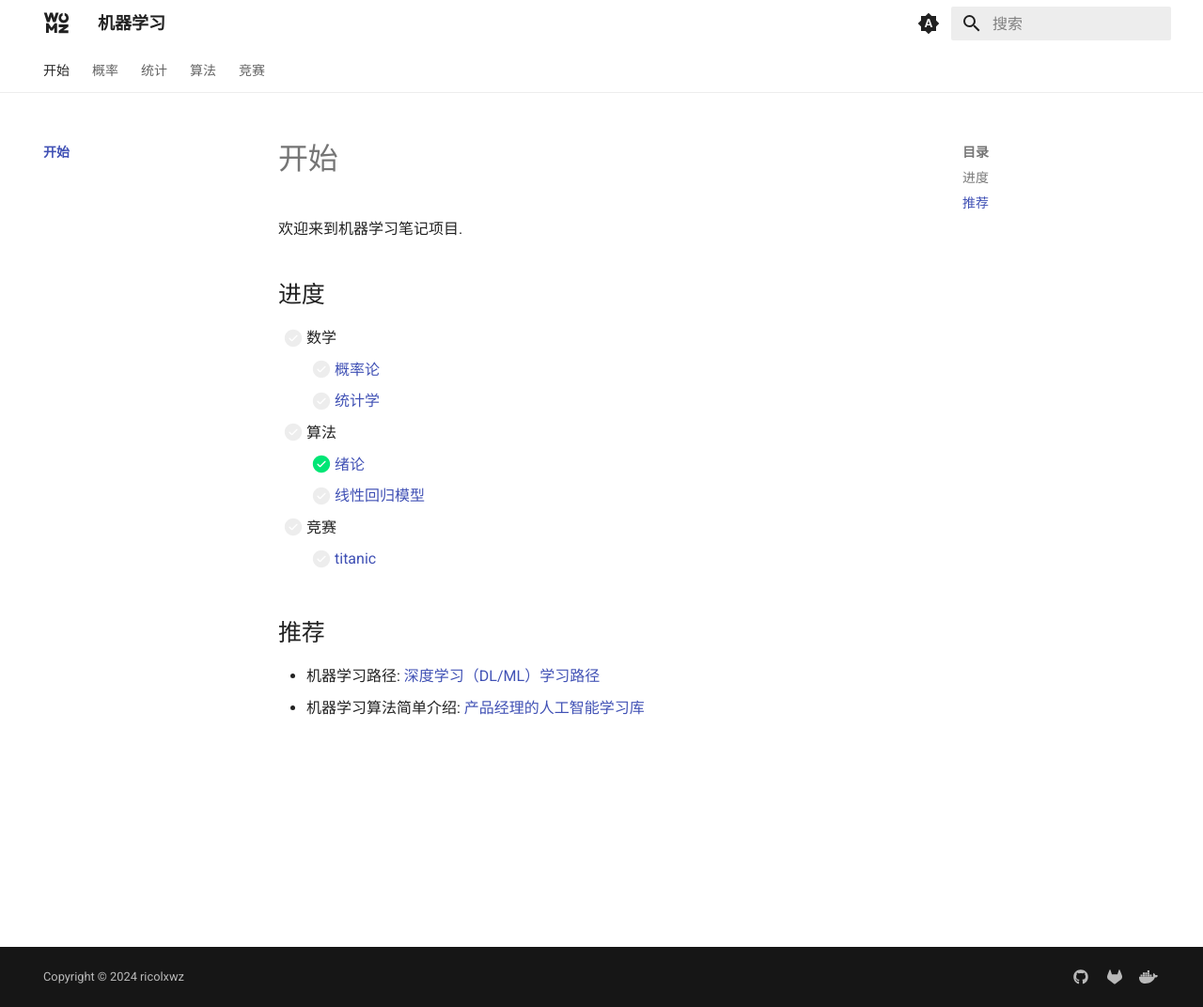
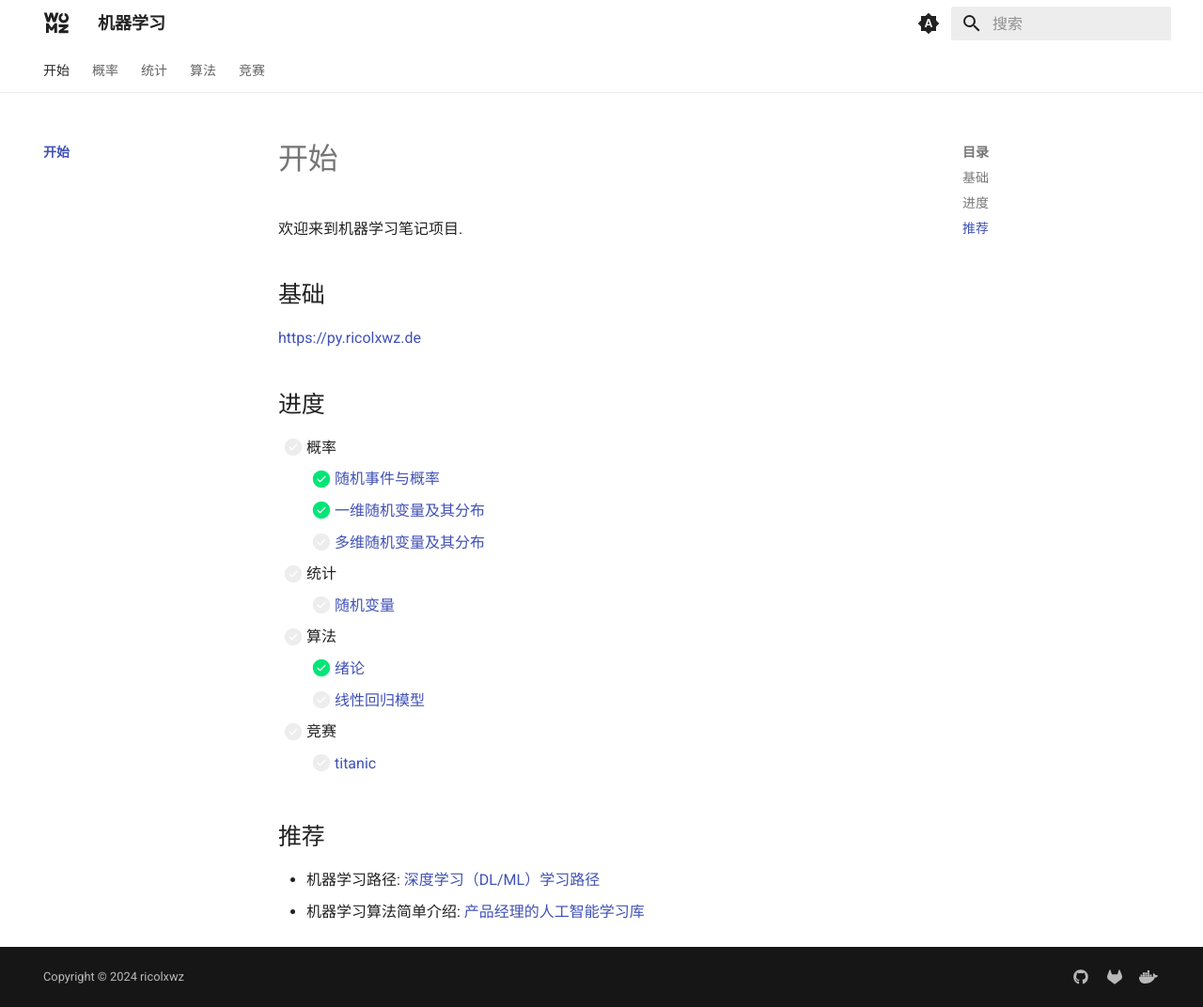
Before and after one commit to sigmax01/ml, an MkDocs documentation site: the page built from docs/index.md, in a window 1280 px wide and 1072 px high. Shown: the whole window at 94% size. Built offline with MkDocs 1.6.1 and Material for MkDocs 9.7.7, drawn with Linux system fonts in a browser that asks for light colours.

Commit message:
docs: Update documentation with information on multi-dimensional random variables and their distribution

```diff
--- a/docs/index.md
+++ b/docs/index.md
@@ -2,11 +2,18 @@
 
 欢迎来到机器学习笔记项目.
 
+## 基础
+
+[https://py.ricolxwz.de](https://py.ricolxwz.de)
+
 ## 进度
 
-- [ ] 数学
-    - [ ] [概率论](/数学/概率论)
-    - [ ] [统计学](/数学/统计学)
+- [ ] 概率
+    - [x] [随机事件与概率](/概率/随机事件与概率)
+    - [x] [一维随机变量及其分布](/概率/一维随机变量及其分布)
+    - [ ] [多维随机变量及其分布](/概率/多维随机变量及其分布)
+- [ ] 统计
+    - [ ] [随机变量](/统计/随机变量)
 - [ ] 算法
     - [x] [绪论](/算法/绪论)
     - [ ] [线性回归模型](/算法/线性回归模型)
```
